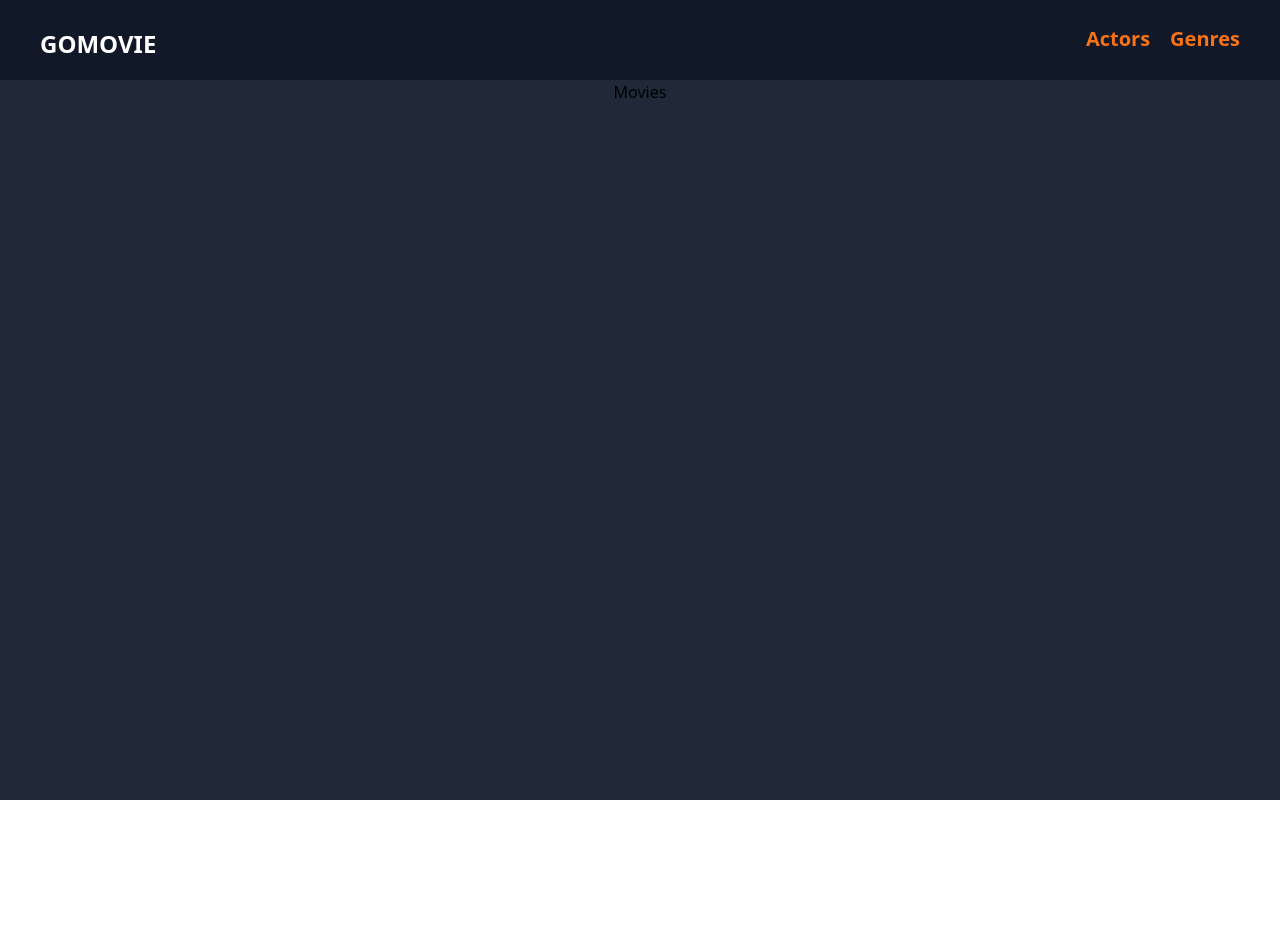
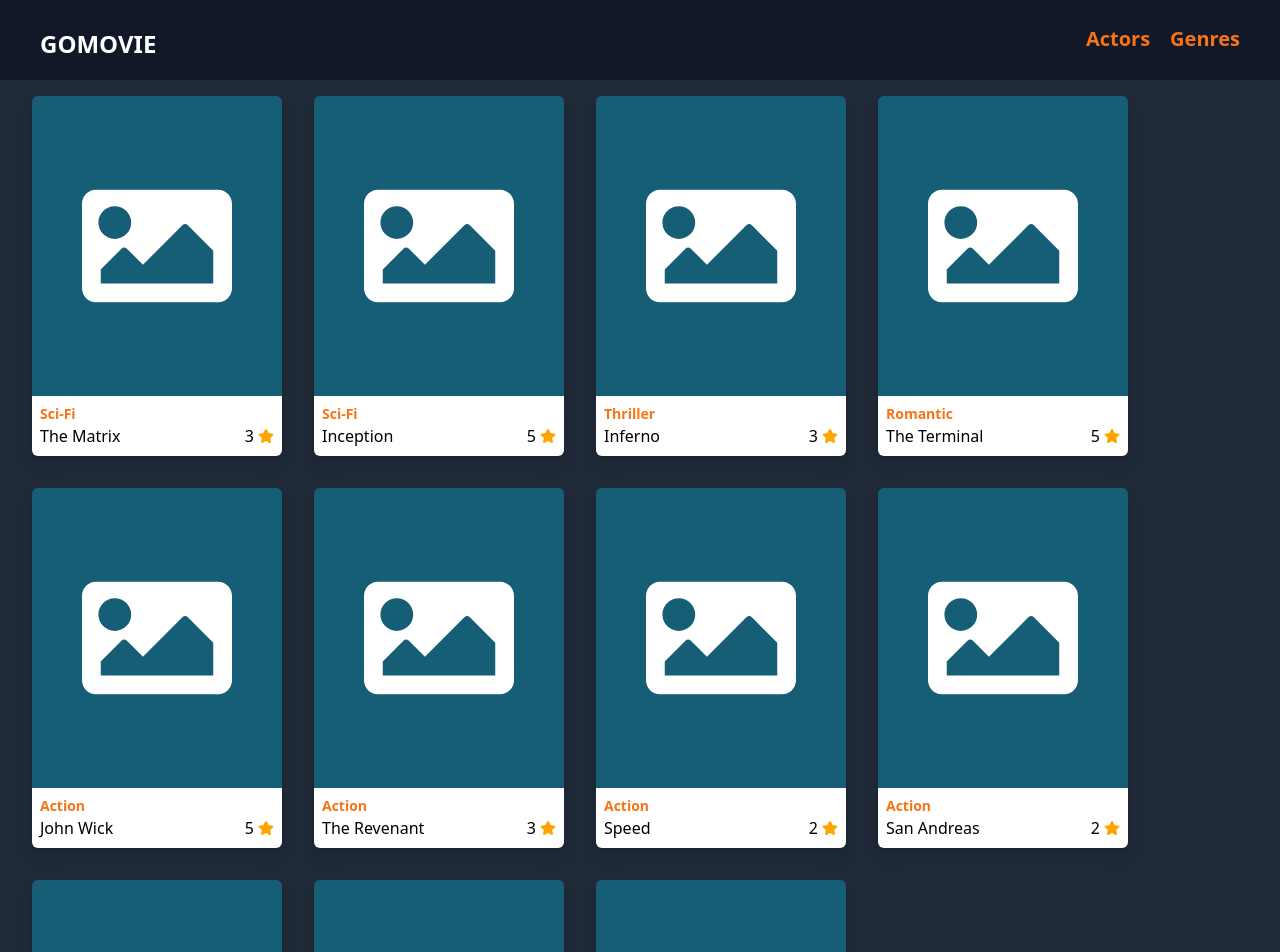
Before and after one commit to ayogatot/react-graphql, a React (Create React App) app: page / in a window 1280 px wide. Shown: the top 952 px of the page. Before the commit the page ends 800 px from the top, so only its background shows below. Built offline with nearby package versions, Linux system fonts and the light colour scheme; no server answers.

Commit message:
feat: add dummy data and create card movie component

```diff
--- a/package.json
+++ b/package.json
@@ -10,6 +10,7 @@
     "graphql": "^16.6.0",
     "react": "^18.2.0",
     "react-dom": "^18.2.0",
+    "react-icons": "^4.7.1",
     "react-router-dom": "^6.8.1",
     "react-scripts": "5.0.1",
     "web-vitals": "^2.1.4"
--- /dev/null
+++ b/src/components/CardMovie/index.js
@@ -0,0 +1,23 @@
+import React from 'react'
+import { FaStar, FaImage } from 'react-icons/fa'
+
+export default function CardMovie({ data }) {
+	const rating = data.rating || Math.floor(Math.random() * 5)
+	return (
+		<div className="m-4 cursor-pointer hover:scale-105 transition shadow-lg">
+			<div className="w-[250px] h-[300px] rounded-t-md bg-cyan-800 flex justify-center items-center">
+				<FaImage size={150} color="white" />
+			</div>
+			<div className="p-2 bg-white rounded-b-md">
+				<p className="text-orange-500 text-sm font-bold">{data.genre}</p>
+				<div className="flex flex-row items-center justify-between">
+					<p>{data.name}</p>
+					<div className="flex flex-row items-center">
+						<p className="pr-1">{rating + 1}</p>
+						<FaStar color="orange" />
+					</div>
+				</div>
+			</div>
+		</div>
+	)
+}
--- /dev/null
+++ b/src/data.js
@@ -0,0 +1,114 @@
+export default {
+	movies: [
+		{
+			id: '5ec2caaaa0f98451a25d1429',
+			name: 'The Matrix',
+			genre: 'Sci-Fi',
+			actor: {
+				id: '5ec2ac72abe66a4b8a184f96',
+				name: 'Keanu Reeves',
+				age: 56,
+			},
+		},
+		{
+			id: '5ec2cc76a0f98451a25d142c',
+			name: 'Inception',
+			genre: 'Sci-Fi',
+			actor: {
+				id: '5ec2ac60abe66a4b8a184f95',
+				name: 'Leonardo DiCaprio',
+				age: 45,
+			},
+		},
+		{
+			id: '5ec2cd4ca0f98451a25d142d',
+			name: 'Inferno',
+			genre: 'Thriller',
+			actor: {
+				id: '5ec2abab84395b4b4c71ed9d',
+				name: 'Tom Hanks',
+				age: 63,
+			},
+		},
+		{
+			id: '5ec2cd51a0f98451a25d142e',
+			name: 'The Terminal',
+			genre: 'Romantic',
+			actor: {
+				id: '5ec2abab84395b4b4c71ed9d',
+				name: 'Tom Hanks',
+				age: 63,
+			},
+		},
+		{
+			id: '5ec2ce62a0f98451a25d142f',
+			name: 'John Wick',
+			genre: 'Action',
+			actor: {
+				id: '5ec2ac72abe66a4b8a184f96',
+				name: 'Keanu Reeves',
+				age: 56,
+			},
+		},
+		{
+			id: '5ec2ce95a0f98451a25d1430',
+			name: 'The Revenant',
+			genre: 'Action',
+			actor: {
+				id: '5ec2ac60abe66a4b8a184f95',
+				name: 'Leonardo DiCaprio',
+				age: 45,
+			},
+		},
+		{
+			id: '5ec4c1ff0cec6600504f91c0',
+			name: 'Speed',
+			genre: 'Action',
+			actor: {
+				id: '5ec2ac72abe66a4b8a184f96',
+				name: 'Keanu Reeves',
+				age: 56,
+			},
+		},
+		{
+			id: '5eedb9e30522d10053117394',
+			name: 'San Andreas',
+			genre: 'Action',
+			actor: {
+				id: '5ec2de25b59fa9548d9b4f4f',
+				name: 'Dwayne Johnson',
+				age: 48,
+			},
+		},
+		{
+			id: '5eee372cf9d9b7137feecdd0',
+			name: 'Baasha',
+			genre: 'Action',
+			actor: {
+				id: '5eee36baf9d9b7137feecdcf',
+				name: 'Rajinikanth',
+				age: 69,
+			},
+		},
+		{
+			id: '5f0cab9db58b1235dba4947b',
+			name: 'Darbar',
+			genre: 'Action',
+			actor: {
+				id: '5eee36baf9d9b7137feecdcf',
+				name: 'Rajinikanth',
+				age: 69,
+			},
+		},
+		{
+			id: '5f0cc81670951940aa0bf7f5',
+			name: "Test '- +",
+			genre: 'Action',
+			actor: {
+				id: '5eee36baf9d9b7137feecdcf',
+				name: 'Rajinikanth',
+				age: 69,
+			},
+		},
+	],
+}
--- a/src/layouts/index.js
+++ b/src/layouts/index.js
@@ -3,7 +3,7 @@ import Header from './header'
 
 export default function Layout(props) {
 	return (
-		<div className="h-screen bg-gray-800">
+		<div className="min-h-screen bg-gray-800">
 			<Header />
 			<div className="flex flex-col w-full px-4 mx-auto max-w-screen-xl items-center">{props.children}</div>
 		</div>
--- a/src/pages/Movies/index.js
+++ b/src/pages/Movies/index.js
@@ -1,10 +1,18 @@
 import React from 'react'
-import { useQuery } from '@apollo/client'
+import CardMovie from '../../components/CardMovie'
+// import { useQuery } from '@apollo/client'
 
-import query from '../../graphql'
+// import query from '../../graphql'
+
+import data from '../../data'
 
 export default function Movies() {
-	const { data, loading, error } = useQuery(query.GET_FILMS)
-
-	return <div>Movies</div>
+	// const { data, loading, error } = useQuery(query.GET_FILMS)
+	return (
+		<div className="flex flex-row flex-wrap sm:justify-center md:justify-start">
+			{data.movies.map((movie) => (
+				<CardMovie key={movie.id} data={movie} />
+			))}
+		</div>
+	)
 }
```
Also changed, not shown: 1 other file (tests, documents, lock files or other folders).
